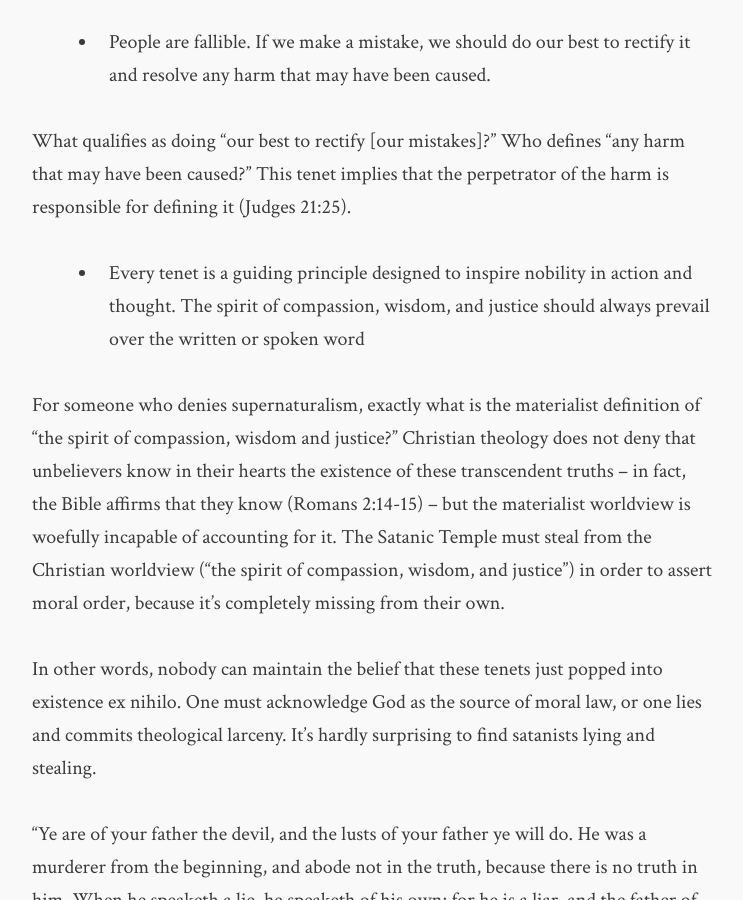
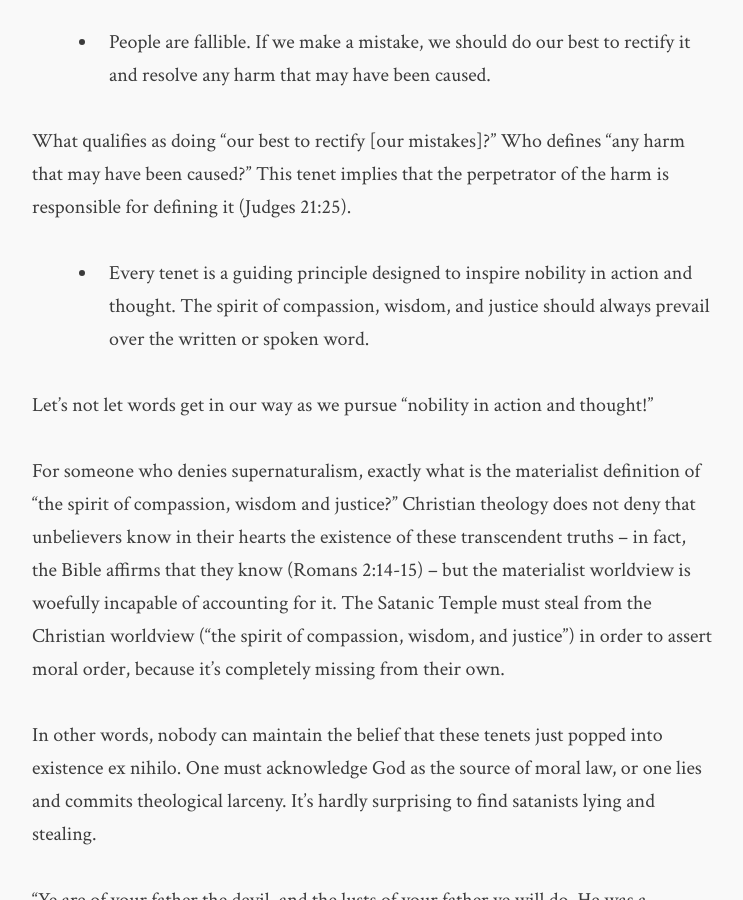
Before and after one commit to flashlightministries/oilforlight, a Jekyll site: the page built from _posts/2017-11-05-satanic-temple-seven-tenets.md, in a window 1280 px wide and 900 px high, scrolled down 3250 px. Shown: the whole window, without its empty margins (268-1011 px from the left). Built offline with Jekyll 4.4.1, drawn with Linux system fonts in a browser that asks for light colours; nearby versions of some CDN libraries.

Commit message:
Update 2017-11-05-satanic-temple-seven-tenets.md

```diff
--- a/_posts/2017-11-05-satanic-temple-seven-tenets.md
+++ b/_posts/2017-11-05-satanic-temple-seven-tenets.md
@@ -56,7 +56,9 @@
 
 What qualifies as doing "our best to rectify [our mistakes]?"  Who defines "any harm that may have been caused?"  This tenet implies that the perpetrator of the harm is responsible for defining it (Judges 21:25).
 
-* Every tenet is a guiding principle designed to inspire nobility in action and thought. The spirit of compassion, wisdom, and justice should always prevail over the written or spoken word
+* Every tenet is a guiding principle designed to inspire nobility in action and thought. The spirit of compassion, wisdom, and justice should always prevail over the written or spoken word.
+
+Let's not let words get in our way as we pursue "nobility in action and thought!"
 
 For someone who denies supernaturalism, exactly what is the materialist definition of "the spirit of compassion, wisdom and justice?"  Christian theology does not deny that unbelievers know in their hearts the existence of these transcendent truths -- in fact, the Bible affirms that they know (Romans 2:14-15) -- but the materialist worldview is woefully incapable of accounting for it.  The Satanic Temple must steal from the Christian worldview ("the spirit of compassion, wisdom, and justice") in order to assert moral order, because it's completely missing from their own.
 
```
